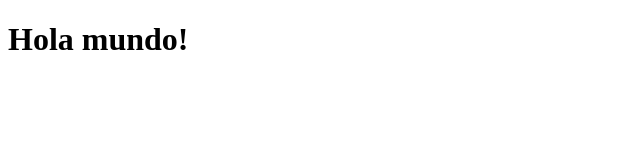
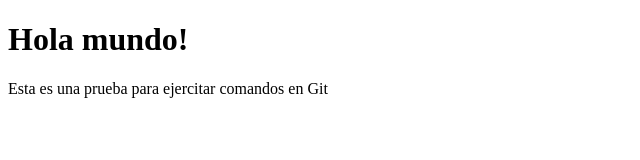
Before and after one commit to jgarc-developing/git-test, a plain HTML site: page index.html in a window 1280 px wide. Shown: the whole page, without its empty margins (0-640 px from the left). Drawn offline with Linux system fonts and the light colour scheme.

Commit message:
Agregar test.txt

```diff
--- a/index.html
+++ b/index.html
@@ -8,5 +8,6 @@
 </head>
 <body>
     <h1>Hola mundo!</h1>
+    <p>Esta es una prueba para ejercitar comandos en Git</p>
 </body>
 </html>
```
